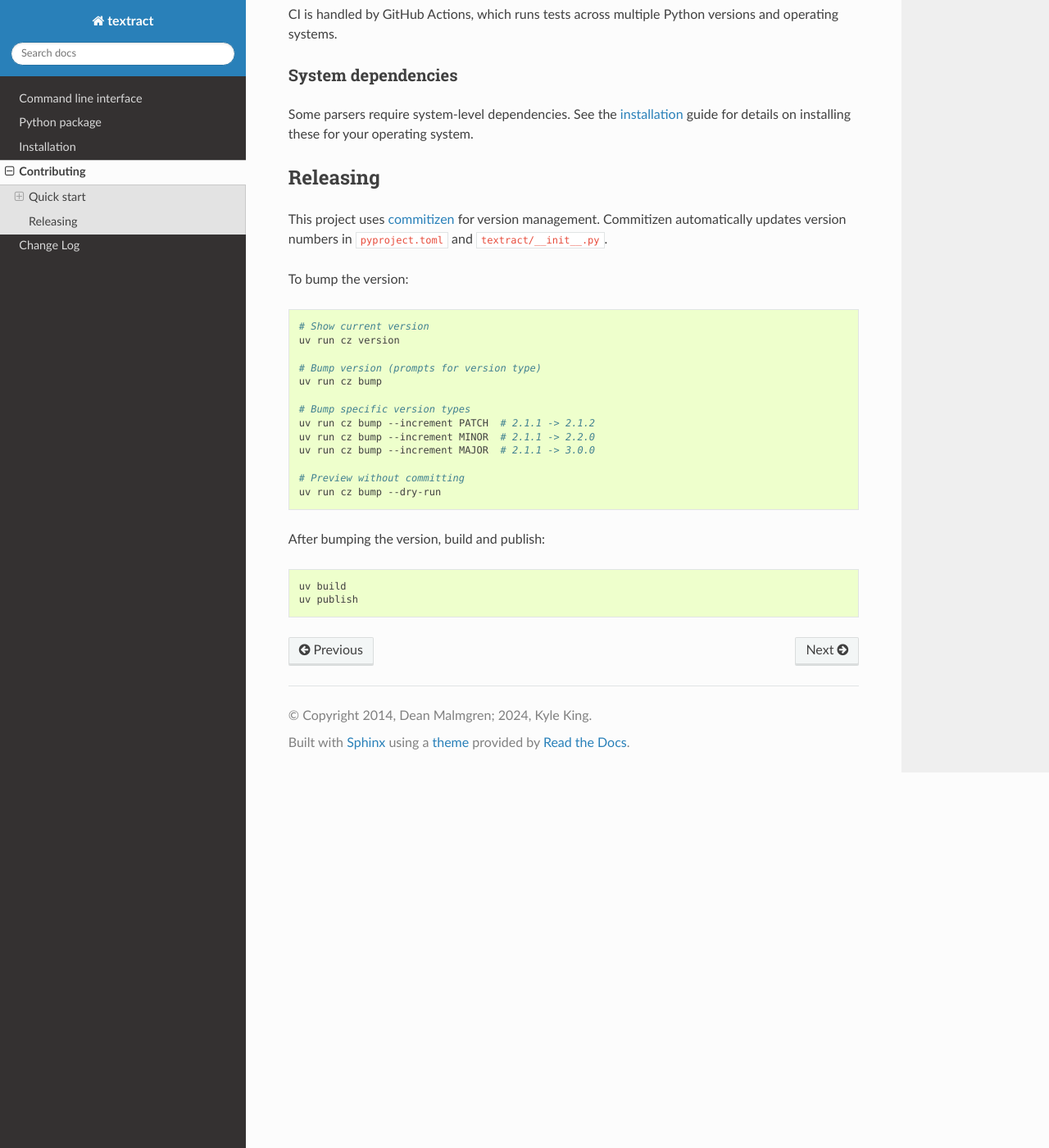
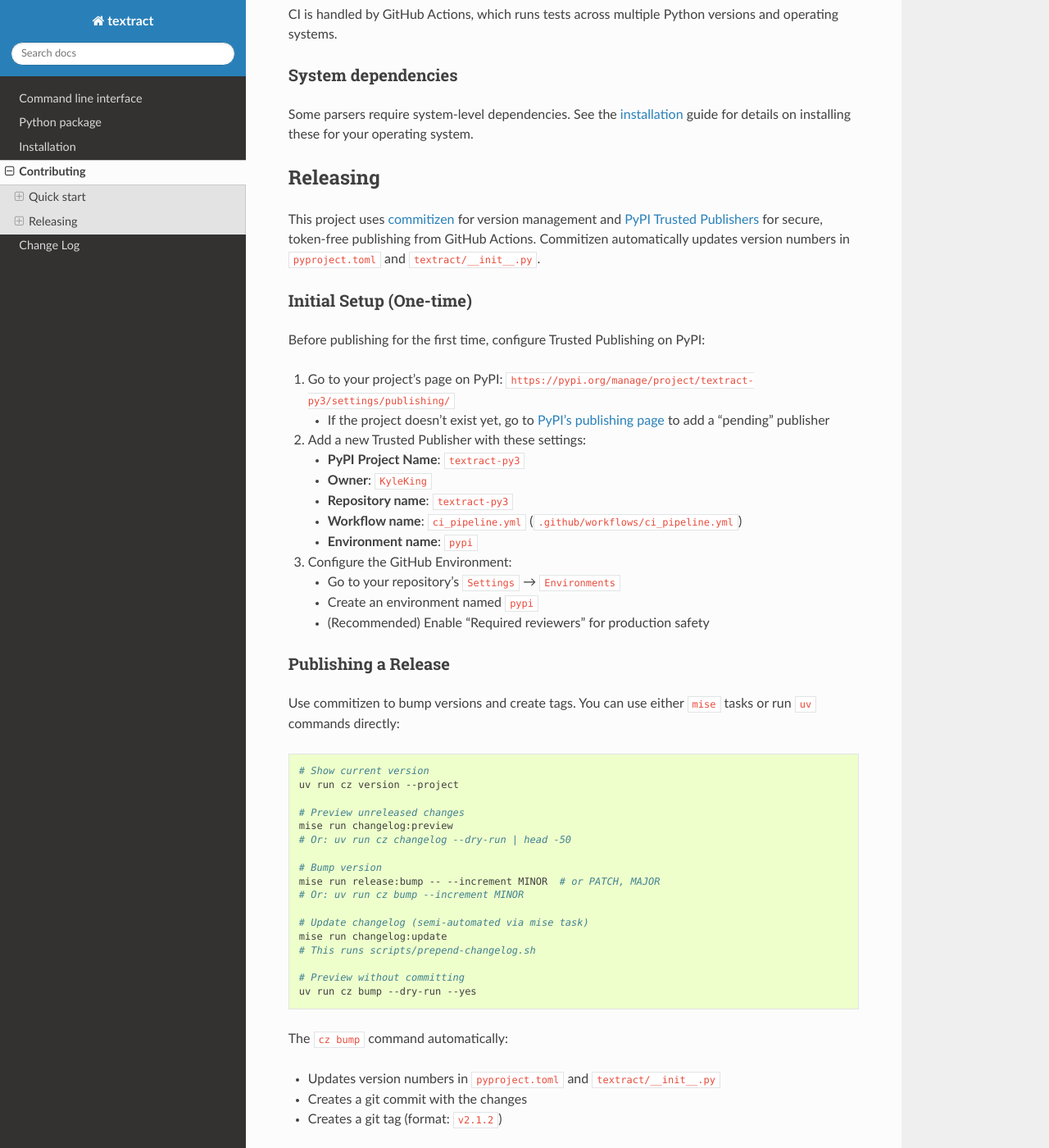
Before and after one commit to deanmalmgren/textract, a Sphinx documentation site: the page built from docs/contributing.rst, in a window 1280 px wide and 1400 px high, scrolled down 927 px. Shown: the whole window at 82% size. Built offline with Sphinx 7.4.7 and the Read the Docs theme 3.1.0, drawn with Linux system fonts in a browser that asks for light colours; some of the changed text lies outside the part shown.

Commit message:
feat: add trusted publishing

```diff
--- a/docs/contributing.rst
+++ b/docs/contributing.rst
@@ -69,30 +69,142 @@
 ---------
 
 This project uses `commitizen <https://commitizen-tools.github.io/commitizen/>`_
-for version management. Commitizen automatically updates version numbers in
-``pyproject.toml`` and ``textract/__init__.py``.
+for version management and `PyPI Trusted Publishers <https://docs.pypi.org/trusted-publishers>`_
+for secure, token-free publishing from GitHub Actions. Commitizen automatically
+updates version numbers in ``pyproject.toml`` and ``textract/__init__.py``.
 
-To bump the version:
+Initial Setup (One-time)
+~~~~~~~~~~~~~~~~~~~~~~~~~
+
+Before publishing for the first time, configure Trusted Publishing on PyPI:
+
+1. Go to your project's page on PyPI: ``https://pypi.org/manage/project/textract-py3/settings/publishing/``
+
+   - If the project doesn't exist yet, go to `PyPI's publishing page <https://pypi.org/manage/account/publishing>`_ to add a "pending" publisher
+
+2. Add a new Trusted Publisher with these settings:
+
+   - **PyPI Project Name**: ``textract-py3``
+   - **Owner**: ``KyleKing``
+   - **Repository name**: ``textract-py3``
+   - **Workflow name**: ``ci_pipeline.yml`` (``.github/workflows/ci_pipeline.yml``)
+   - **Environment name**: ``pypi``
+
+3. Configure the GitHub Environment:
+
+   - Go to your repository's ``Settings`` → ``Environments``
+   - Create an environment named ``pypi``
+   - (Recommended) Enable "Required reviewers" for production safety
+
+Publishing a Release
+~~~~~~~~~~~~~~~~~~~~~
+
+Use commitizen to bump versions and create tags. You can use either ``mise`` tasks
+or run ``uv`` commands directly:
 
 .. code-block:: bash
 
     # Show current version
-    uv run cz version
+    uv run cz version --project
 
-    # Bump version (prompts for version type)
-    uv run cz bump
+    # Preview unreleased changes
+    mise run changelog:preview
+    # Or: uv run cz changelog --dry-run | head -50
 
-    # Bump specific version types
-    uv run cz bump --increment PATCH  # 2.1.1 -> 2.1.2
-    uv run cz bump --increment MINOR  # 2.1.1 -> 2.2.0
-    uv run cz bump --increment MAJOR  # 2.1.1 -> 3.0.0
+    # Bump version
+    mise run release:bump -- --increment MINOR  # or PATCH, MAJOR
+    # Or: uv run cz bump --increment MINOR
+
+    # Update changelog (semi-automated via mise task)
+    mise run changelog:update
+    # This runs scripts/prepend-changelog.sh
 
     # Preview without committing
-    uv run cz bump --dry-run
+    uv run cz bump --dry-run --yes
 
-After bumping the version, build and publish:
+The ``cz bump`` command automatically:
+
+- Updates version numbers in ``pyproject.toml`` and ``textract/__init__.py``
+- Creates a git commit with the changes
+- Creates a git tag (format: ``v2.1.2``)
+
+After bumping, push the commit and tag to trigger the GitHub Action:
 
 .. code-block:: bash
 
-    uv build
-    uv publish
+    # Push the commit and tag
+    git push origin main --tags
+
+The GitHub Action will automatically:
+
+- Run tests across multiple Python versions and operating systems
+- Build the package with ``uv build``
+- Publish to PyPI using Trusted Publishers (no API tokens needed)
+- Generate a changelog from commit messages using commitizen
+- Create a GitHub Release with the changelog
+
+**Note:** The changelog in ``docs/changelog.rst`` is currently maintained manually
+to preserve the existing format and historical entries. The GitHub Action generates
+release notes automatically, but the manual changelog remains for documentation purposes.
+
+Changelog Management
+~~~~~~~~~~~~~~~~~~~~
+
+The project maintains a manual changelog in ``docs/changelog.rst``. You have
+three options for managing changelog updates:
+
+**Option 1: Semi-Automated (Recommended)**
+
+Use the ``scripts/prepend-changelog.sh`` script to generate and prepend new
+entries non-destructively:
+
+.. code-block:: bash
+
+    # Preview unreleased changes before bumping
+    mise run changelog:preview
+    # Or: ./scripts/prepend-changelog.sh --preview
+
+    # After running `cz bump`, update the changelog
+    mise run changelog:update
+    # Or: ./scripts/prepend-changelog.sh
+
+    # Review and commit the changes
+    diff docs/changelog.rst.backup docs/changelog.rst
+    git add docs/changelog.rst
+    rm docs/changelog.rst.backup
+
+This approach generates new entries from conventional commits and prepends them
+to the existing changelog without destroying historical entries.
+
+**Option 2: Manual Updates**
+
+After bumping versions, manually add entries under the "latest changes in
+development for next release" section in ``docs/changelog.rst``.
+
+**Option 3: Full Auto-Generation**
+
+Commitizen can generate a complete changelog from git commit messages:
+
+.. code-block:: bash
+
+    # Preview auto-generated changelog (RST format)
+    uv run cz changelog --dry-run
+
+    # Generate complete changelog (overwrites docs/changelog.rst)
+    uv run cz changelog
+
+    # Generate for specific version range
+    uv run cz changelog 2.1.0..2.2.0 --dry-run
+
+**Warning:** Running ``uv run cz changelog`` without ``--dry-run`` will overwrite
+the existing changelog file. The auto-generated format differs from the current
+manual format. Review the dry-run output before committing to this approach.
+
+To enable automatic changelog updates on version bumps, set
+``update_changelog_on_bump = true`` in the ``[tool.commitizen]`` section of
+``pyproject.toml``. This requires migrating the existing changelog to
+commitizen's format first.
+
+**Changelog Format:** For auto-generated changelogs to categorize commits properly,
+use conventional commit prefixes like ``feat:``, ``fix:``, ``refactor:``,
+``docs:``, ``test:``, ``ci:``, etc. in commit messages.
--- a/pyproject.toml
+++ b/pyproject.toml
@@ -47,7 +47,9 @@
 ]
 
 [tool.commitizen]
+changelog_file = "docs/changelog.rst"
 tag_format = "v$version"
+update_changelog_on_bump = false
 version = "2.1.1"
 version_files = ["pyproject.toml:^version", "textract/__init__.py:^VERSION"]
 
```
Also changed, not shown: README.md (+10 -1 lines), mise.toml (+12 -0 lines), 2 other files.
